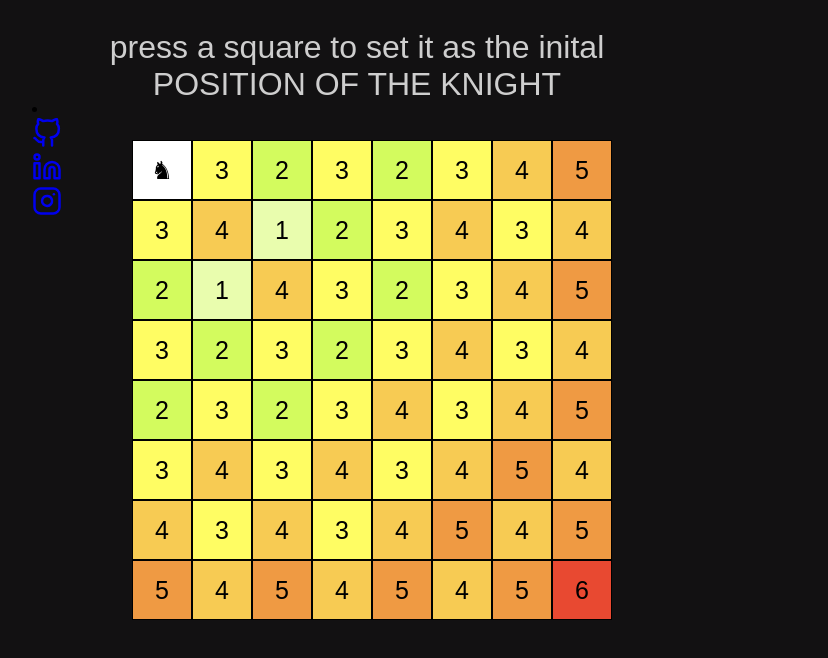
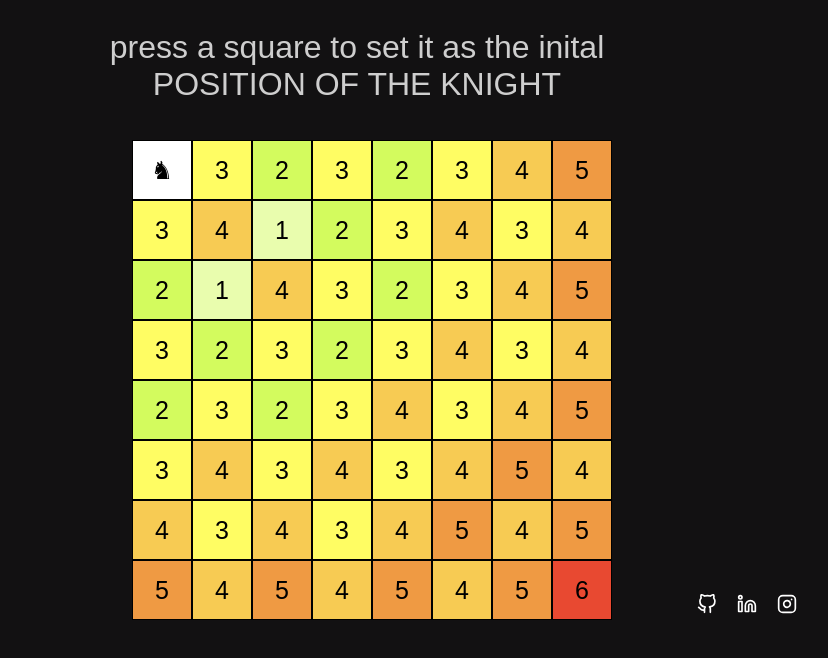
Before and after one commit to zodwick/phython-side-projects, a React (Vite) app in the folder knight forked/knight_fork visualiser/: page / in a window 1280 px wide. Shown: the top 658 px of the page, without its empty margins (283-1111 px from the left). Built offline with nearby package versions, Linux system fonts and the light colour scheme.

Commit message:
somewhat functional

```diff
--- a/knight forked/knight_fork visualiser/src/App.css
+++ b/knight forked/knight_fork visualiser/src/App.css
@@ -66,9 +66,21 @@ button:hover{
   background-color:rgb(232 73 49);
 }
 
-.siderbar{
+ul {
   position: absolute;
-  top: 100px;
-  height: 30px;
-  width: 30px;
+  list-style-type: none;
+  margin: 0;
+  padding: 0;
+  top:584px;
+  left: 960px;
 }
+
+li {
+  float: left;
+  padding: 10px;
+}
+
+li a {
+  color: rgb(255, 255, 255);
+  padding: 10px;
+}
--- a/knight forked/knight_fork visualiser/src/App.jsx
+++ b/knight forked/knight_fork visualiser/src/App.jsx
@@ -211,18 +211,23 @@ export default function Board() {
 {ot_values[start_pos][63]}
 </button>
 </div>
-<div className='siderbar'>
+<ul className='siderbar'>
   <li>
   <a href="http://github.com/zodwick">
-<IconGitHub></IconGitHub>  </a>
-  <a href="https://www.linkedin.com/in/anand2002/">
-    <IconLinkedin></IconLinkedin>
-  </a>
-  <a href="https://www.instagram.com/zodwick_/?igshid=YmMyMTA2M2Y%3D">
-    <IconInstagram></IconInstagram>
+  <IconGitHub></IconGitHub>
   </a>
   </li>
-</div>
+  <li>
+  <a href="https://www.linkedin.com/in/anand2002/">
+  <IconLinkedin></IconLinkedin>
+  </a>
+  </li>
+  <li>
+  <a href="https://www.instagram.com/zodwick_/?igshid=YmMyMTA2M2Y%3D">
+  <IconInstagram></IconInstagram>
+  </a>
+  </li>
+</ul>
 
 
 </>
```
